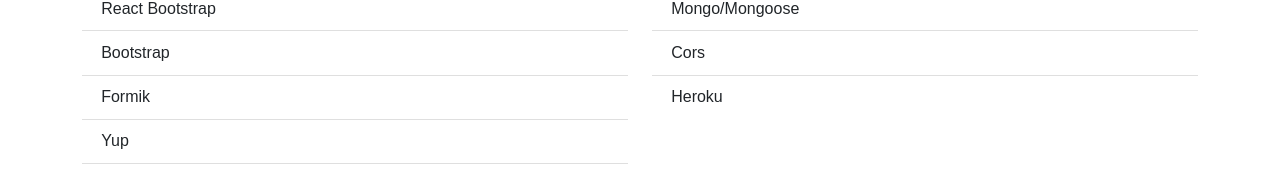
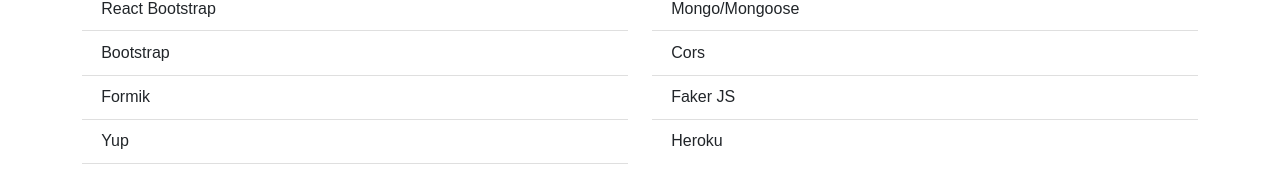
Before and after one commit to dcartist/kdc-covid-submission, a React (Create React App) app: page /about in a window 1280 px wide. Shown: the part 714-884 px from the top of the page. Built offline with nearby package versions, Linux system fonts and the light colour scheme.

Commit message:
updating About section

```diff
--- a/src/Pages/About/About.js
+++ b/src/Pages/About/About.js
@@ -37,6 +37,7 @@
   <li className="list-group-item">Express</li>
   <li className="list-group-item">Mongo/Mongoose</li>
   <li className="list-group-item">Cors</li>
+  <li className="list-group-item">Faker JS</li>
   <li className="list-group-item">Heroku</li>
 </ul>
     </Col>
```
